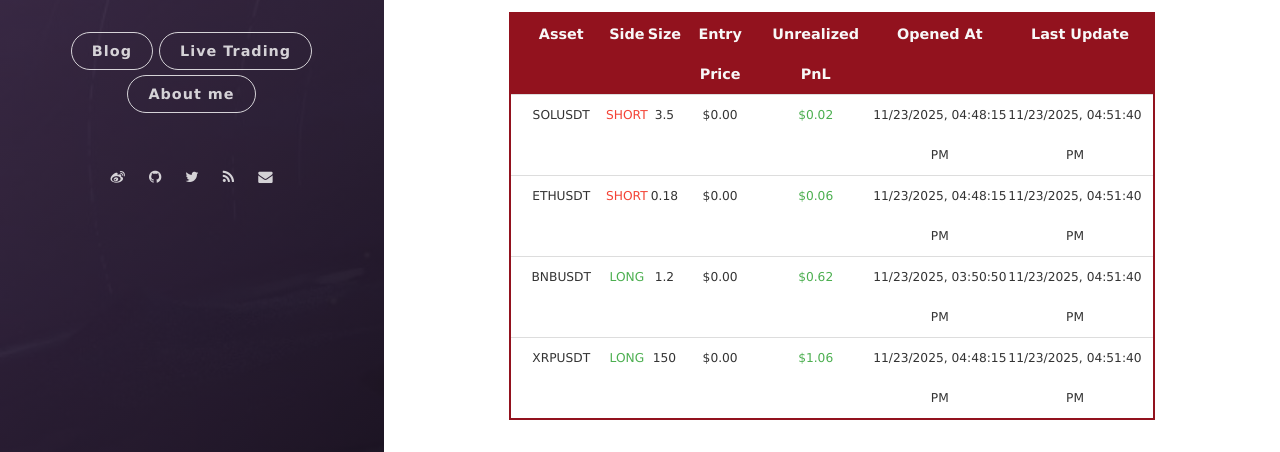
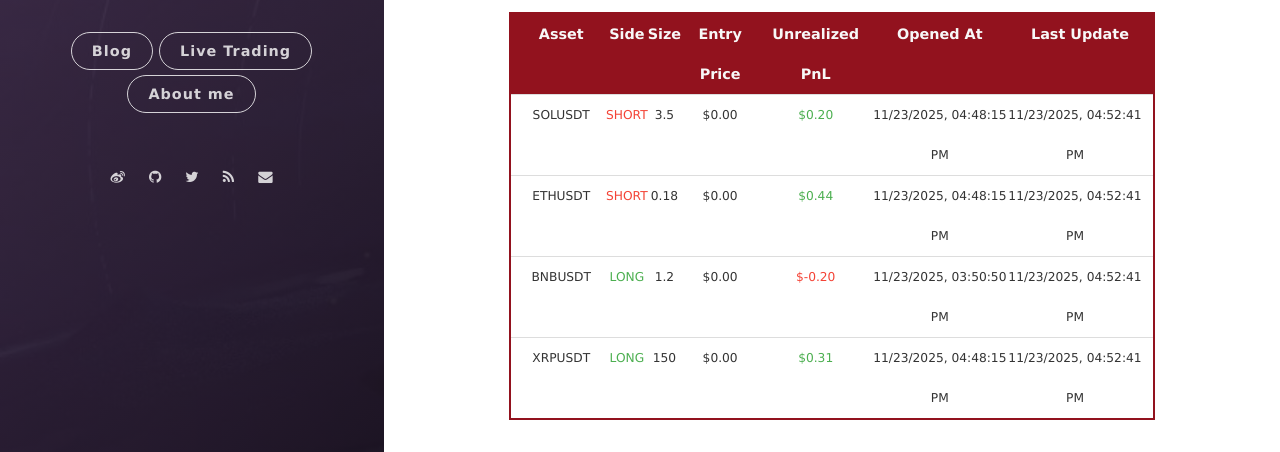
Before and after one commit to leeyegy/leeyegy.github.io, a Jekyll site: the page built from live-trading.html, in a window 1280 px wide and 1107 px high. Shown: the part 587-1039 px from the top of the window. Built offline with Jekyll 4.4.1, drawn with Linux system fonts in a browser that asks for light colours; nearby versions of some CDN libraries.

Commit message:
AccountMonitor: refresh positions 2025-11-24T00:52:41+08:00

```diff
--- a/assets/data/binance/positions.json
+++ b/assets/data/binance/positions.json
@@ -4,35 +4,35 @@
     "side": "SHORT",
     "size": 3.5,
     "entryPrice": 0.0,
-    "unrealizedPnl": 0.02354723,
+    "unrealizedPnl": 0.19752232,
     "openedAt": "2025-11-24T00:48:15+08:00",
-    "reportedAt": "2025-11-24T00:51:40+08:00"
+    "reportedAt": "2025-11-24T00:52:41+08:00"
   },
   {
     "symbol": "ETHUSDT",
     "side": "SHORT",
     "size": 0.18,
     "entryPrice": 0.0,
-    "unrealizedPnl": 0.06125581,
+    "unrealizedPnl": 0.4374,
     "openedAt": "2025-11-24T00:48:15+08:00",
-    "reportedAt": "2025-11-24T00:51:40+08:00"
+    "reportedAt": "2025-11-24T00:52:41+08:00"
   },
   {
     "symbol": "BNBUSDT",
     "side": "LONG",
     "size": 1.2,
     "entryPrice": 0.0,
-    "unrealizedPnl": 0.624,
+    "unrealizedPnl": -0.204,
     "openedAt": "2025-11-23T23:50:50+08:00",
-    "reportedAt": "2025-11-24T00:51:40+08:00"
+    "reportedAt": "2025-11-24T00:52:41+08:00"
   },
   {
     "symbol": "XRPUSDT",
     "side": "LONG",
     "size": 150.0,
     "entryPrice": 0.0,
-    "unrealizedPnl": 1.055712,
+    "unrealizedPnl": 0.30954,
     "openedAt": "2025-11-24T00:48:15+08:00",
-    "reportedAt": "2025-11-24T00:51:40+08:00"
+    "reportedAt": "2025-11-24T00:52:41+08:00"
   }
 ]
```
